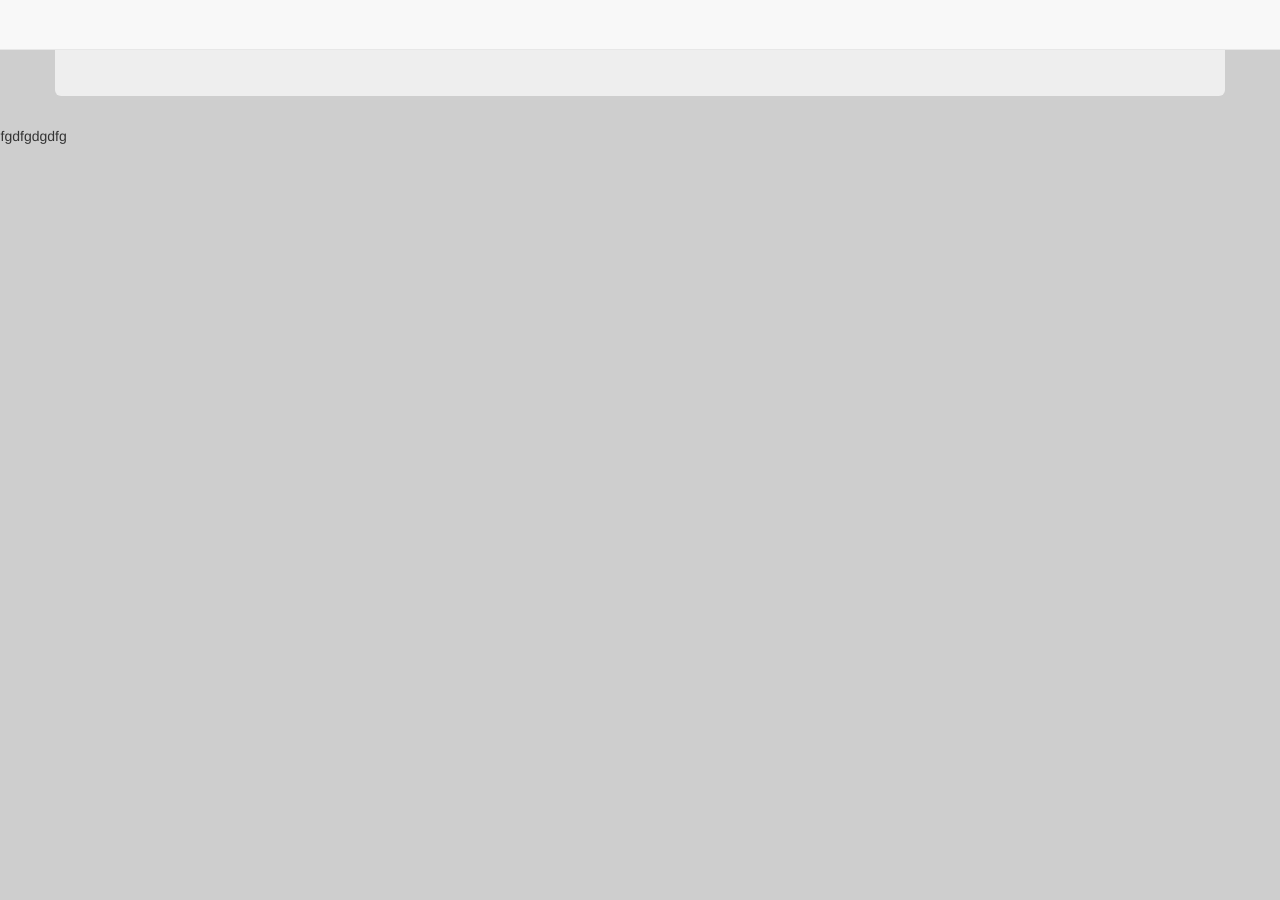
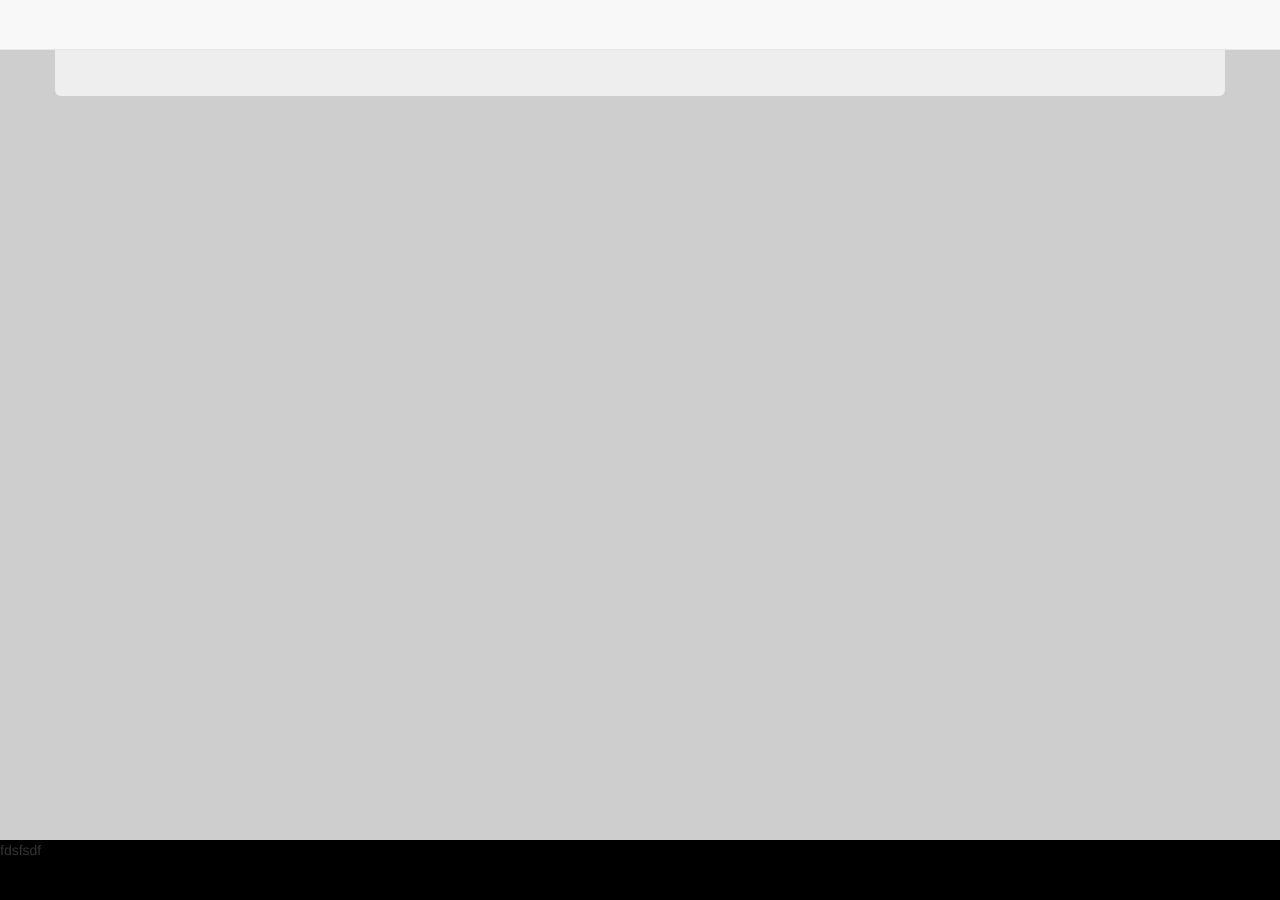
Before and after one commit to nmalacarne/johnvournakismusic.com, a plain HTML site: page index.html in a window 1280 px wide. Before the commit the page ends 800 px from the top, so only its background shows below. Drawn offline with nearby package versions, Linux system fonts and the light colour scheme.

Commit message:
GOD DAMN FOOTER
-fuck sticky footers

```diff
--- a/css/style.css
+++ b/css/style.css
@@ -15,8 +15,16 @@ body{
   background-color: #cecece;
 }
 
+#wrap{
+  min-height: 100%;
+  height: auto !important;
+  margin: 0 auto -60px;
+}
+
 .postContainer{
   background-color: #fff;
+  margin: 30px;
+  padding: 30px;
   border: 1px solid #000;
 }
 
@@ -32,3 +40,9 @@ body{
 .postBody{
   font-family: 'ProximaNova';
 }
+
+.footer{
+  background: #000;
+  height: 60px;
+  margin-top: 100px;
+}
--- a/index.html
+++ b/index.html
@@ -6,7 +6,7 @@
 </head>
 
 <body>
-
+  <div id="wrap">
     <nav class="navbar navbar-default navbar-fixed-top">
     </nav>
     <div class="container">
@@ -17,11 +17,6 @@
       </div>
 
       <div class="row">
-      <!--MAIN CONTENT-->
-    </div>
-
-  </div>
-
         <div id="posts">
 
           <template class="textPost">
@@ -81,13 +76,19 @@
           </template>
 
         </div>
+      </div>
+
+    </div>
+  </div>
 
 
+  <div id="footer">
+    <div class="container-fluid">
       <div class="row">
         <!--FOOTER-->
-    <footer class="footer">
-      <p>gdfgdfgdgdfg</p>
-    </footer>
+        <footer class="footer">fdsfsdf</footer>
+      </div>
+    </div>
   </div>
 
 
```
Lines whose indentation alone changed are shown as unchanged.
